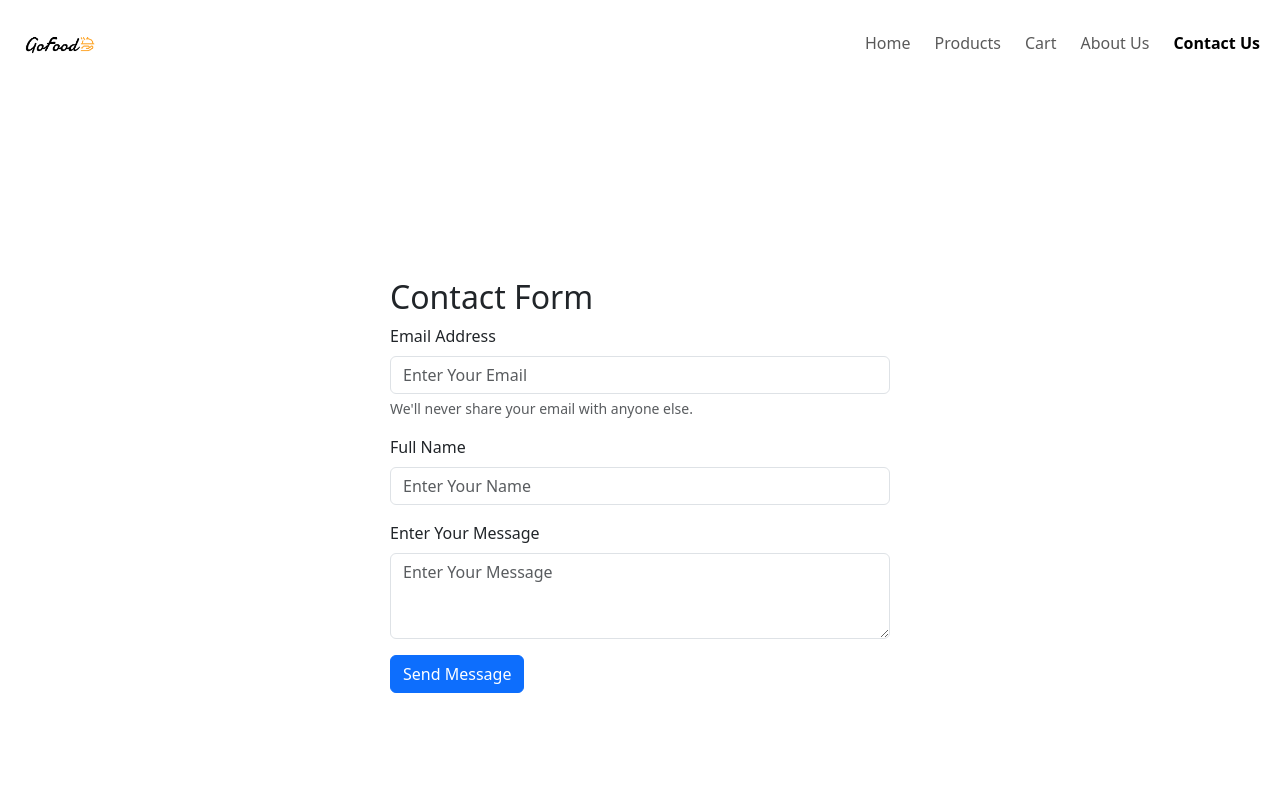
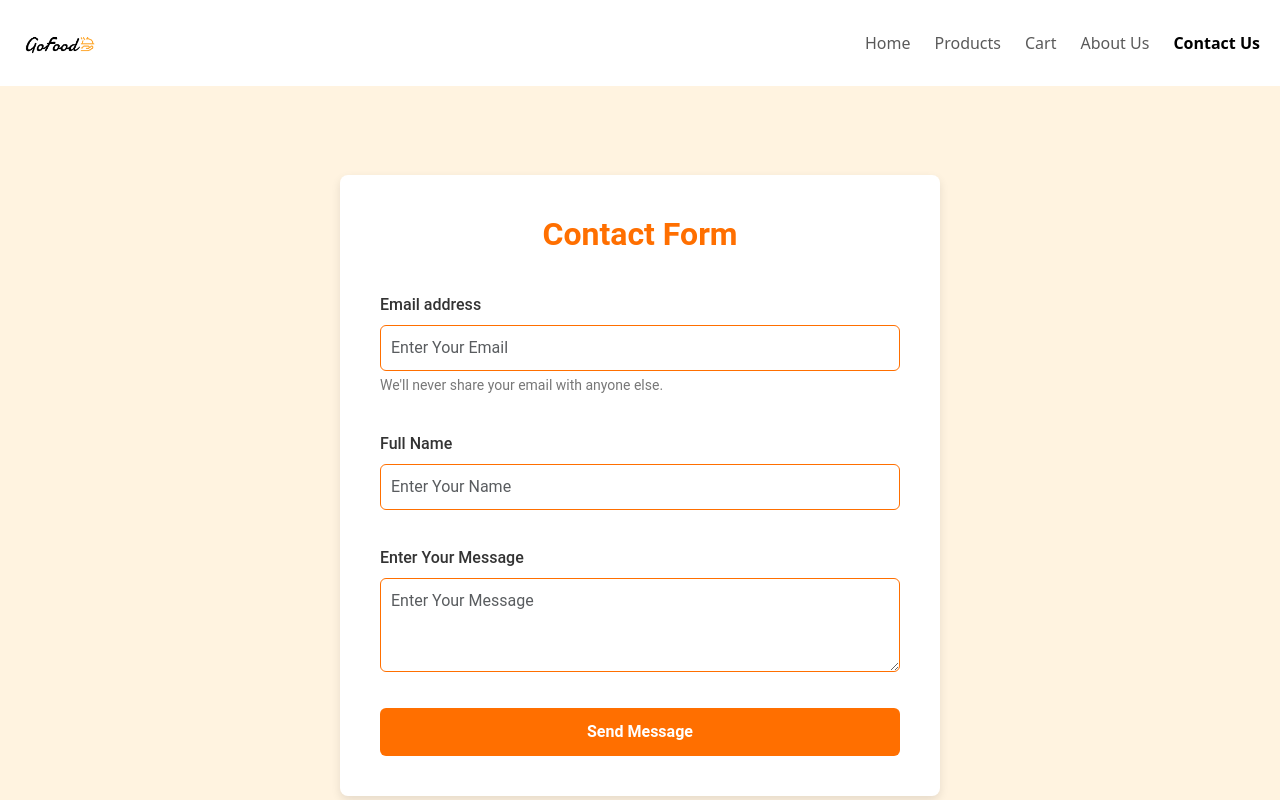
Before and after one commit to prateekdewangan615/go-food-react-app, a React (Vite) app: page /contact in a window 1280 px wide. Shown: the top 800 px of the page. Built offline with nearby package versions, Linux system fonts and the light colour scheme.

Commit message:
minor fix in UI in Contact.tsx

```diff
--- a/src/components/Contact/Contact.tsx
+++ b/src/components/Contact/Contact.tsx
@@ -37,13 +37,38 @@ const Contact = () => {
   };
 
   return (
-    <section className="contact" style={{ display: 'flex', justifyContent: 'center', alignItems: 'center', height: '100vh' }}>
-      <form onSubmit={onSubmit} style={{ maxWidth: '500px', width: '100%' }}>
-        <h2>Contact Form</h2>
+    <section
+      className="contact"
+      style={{
+        display: "flex",
+        justifyContent: "center",
+        alignItems: "center",
+        height: "100vh",
+        backgroundColor: "#FFF3E0", // Light orange background for a warm feel
+        fontFamily: "'Roboto', sans-serif", // Clean and modern font
+      }}
+    >
+      <form
+        onSubmit={onSubmit}
+        style={{
+          maxWidth: "600px",
+          width: "100%",
+          backgroundColor: "#FFFFFF", // White background for the form
+          padding: "40px",
+          borderRadius: "8px",
+          boxShadow: "0 4px 10px rgba(0, 0, 0, 0.1)",
+          display: "flex",
+          flexDirection: "column",
+          gap: "20px",
+        }}
+      >
+        <h2 style={{ textAlign: "center", marginBottom: "20px", fontWeight: 600, color: "#FF6F00" }}>
+          Contact Form
+        </h2>
 
         <div className="mb-3">
-          <label htmlFor="exampleInputEmail1" className="form-label">
-            Email Address
+          <label htmlFor="exampleInputEmail1" className="form-label" style={{ fontWeight: "500", color: "#333" }}>
+            Email address
           </label>
           <input
             type="email"
@@ -53,14 +78,23 @@ const Contact = () => {
             name="email"
             placeholder="Enter Your Email"
             required
+            style={{
+              padding: "10px",
+              fontSize: "16px",
+              borderRadius: "6px",
+              border: "1px solid #FF6F00", // Orange border for focus
+              transition: "border-color 0.3s",
+            }}
+            onFocus={(e) => (e.target as HTMLInputElement).style.borderColor = "#FF3D00"}
+            onBlur={(e) => (e.target as HTMLInputElement).style.borderColor = "#FF6F00"}
           />
-          <div id="emailHelp" className="form-text">
+          <div id="emailHelp" className="form-text" style={{ fontSize: "14px", color: "#777" }}>
             We'll never share your email with anyone else.
           </div>
         </div>
 
         <div className="mb-3">
-          <label htmlFor="exampleInputName1" className="form-label">
+          <label htmlFor="exampleInputName1" className="form-label" style={{ fontWeight: "500", color: "#333" }}>
             Full Name
           </label>
           <input
@@ -70,11 +104,20 @@ const Contact = () => {
             placeholder="Enter Your Name"
             name="name"
             required
+            style={{
+              padding: "10px",
+              fontSize: "16px",
+              borderRadius: "6px",
+              border: "1px solid #FF6F00", // Orange border for focus
+              transition: "border-color 0.3s",
+            }}
+            onFocus={(e) => (e.target as HTMLInputElement).style.borderColor = "#FF3D00"}
+            onBlur={(e) => (e.target as HTMLInputElement).style.borderColor = "#FF6F00"}
           />
         </div>
 
         <div className="mb-3">
-          <label htmlFor="exampleFormControlTextarea1" className="form-label">
+          <label htmlFor="exampleFormControlTextarea1" className="form-label" style={{ fontWeight: "500", color: "#333" }}>
             Enter Your Message
           </label>
           <textarea
@@ -84,6 +127,15 @@ const Contact = () => {
             name="message"
             placeholder="Enter Your Message"
             required
+            style={{
+              padding: "10px",
+              fontSize: "16px",
+              borderRadius: "6px",
+              border: "1px solid #FF6F00", // Orange border for focus
+              transition: "border-color 0.3s",
+            }}
+            onFocus={(e) => (e.target as HTMLTextAreaElement).style.borderColor = "#FF3D00"}
+            onBlur={(e) => (e.target as HTMLTextAreaElement).style.borderColor = "#FF6F00"}
           ></textarea>
         </div>
 
@@ -91,6 +143,19 @@ const Contact = () => {
           type="submit"
           className="btn btn-primary"
           disabled={isSubmitting}
+          style={{
+            padding: "12px 20px",
+            fontSize: "16px",
+            borderRadius: "6px",
+            border: "none",
+            backgroundColor: "#FF6F00", // Primary orange color
+            color: "#fff",
+            fontWeight: "600",
+            cursor: "pointer",
+            transition: "background-color 0.3s",
+          }}
+          onMouseEnter={(e) => (e.target as HTMLButtonElement).style.backgroundColor = "#FF3D00"}
+          onMouseLeave={(e) => (e.target as HTMLButtonElement).style.backgroundColor = "#FF6F00"}
         >
           {isSubmitting ? "Message Sent" : "Send Message"}
         </button>
```
